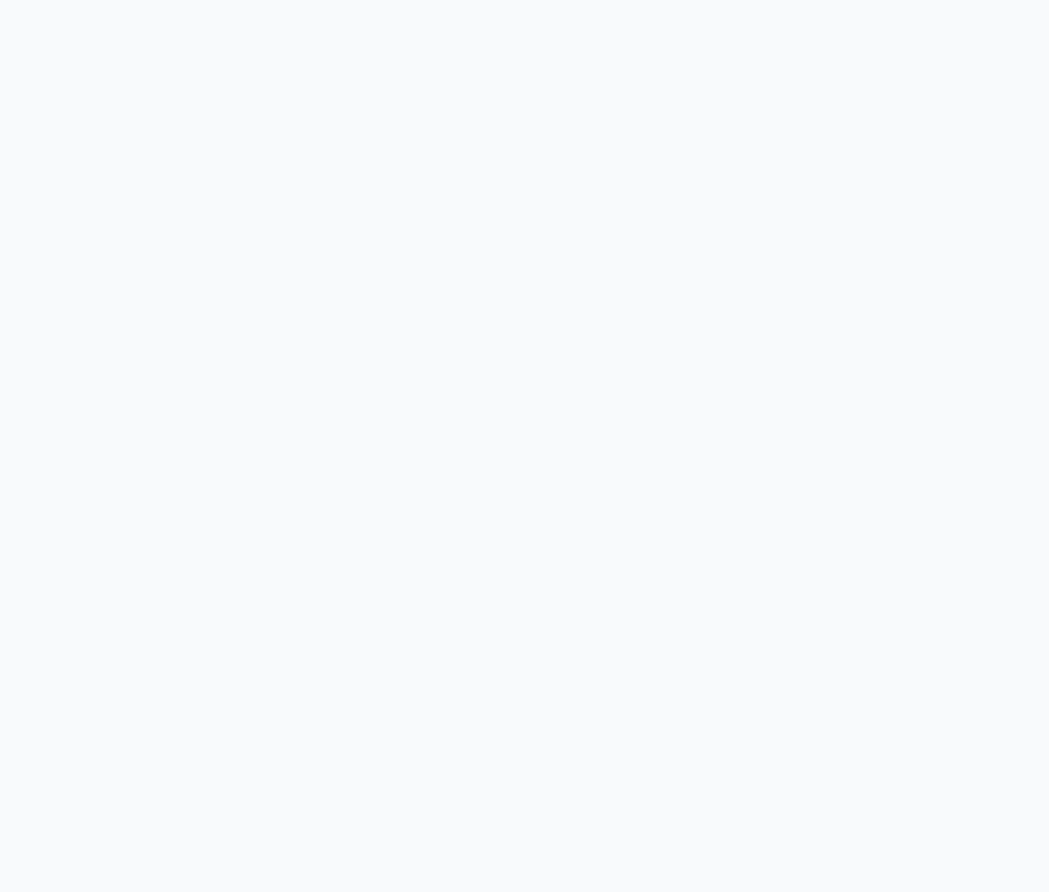
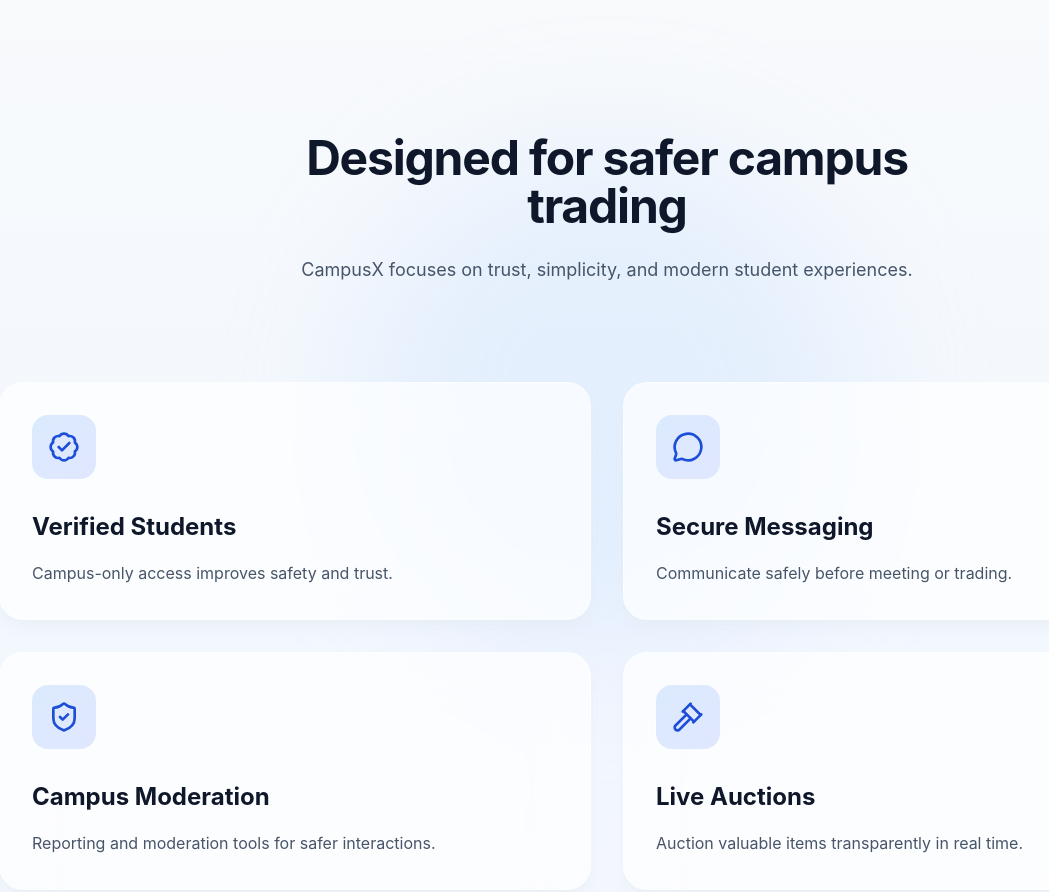
Before and after one commit to Chamindu18/CampusX, a Next.js app in the folder frontend/: page / in a window 1280 px wide. Shown: the part 1580-2472 px from the top of the page, without its empty margins (33-1082 px from the left). Before the commit the page ends 1570 px from the top, so only its background shows below. Built offline with nearby package versions, Linux system fonts and the light colour scheme.

Commit message:
feat: create animated homepage features section

```diff
--- a/frontend/src/app/page.tsx
+++ b/frontend/src/app/page.tsx
@@ -6,6 +6,7 @@
 
 import { HeroSection } from "@/components/sections/home/HeroSection";
 import { CategoriesSection } from "@/components/sections/home/CategoriesSection";
+import { FeaturesSection } from "@/components/sections/home/FeaturesSection";
 
 export default function HomePage() {
   return (
@@ -18,6 +19,9 @@
 
       {/* Categories */}
       <CategoriesSection />
+
+      {/* Features */}
+      <FeaturesSection />
     </main>
   );
 }
--- /dev/null
+++ b/frontend/src/components/sections/home/FeaturesSection.tsx
@@ -0,0 +1,97 @@
+"use client";
+
+/**
+ * Homepage features section.
+ */
+
+import { motion } from "framer-motion";
+
+import { features } from "@/constants/home";
+
+import { Container } from "@/components/ui/Container";
+import { FeatureCard } from "@/components/ui/FeatureCard";
+import { Reveal } from "@/components/ui/Reveal";
+import { SectionTitle } from "@/components/ui/SectionTitle";
+
+export function FeaturesSection() {
+  return (
+    <section
+      id="features"
+      className="
+        relative
+        overflow-hidden
+        py-36
+      "
+    >
+      {/* Atmospheric Background */}
+      <div
+        className="
+          absolute
+          inset-0
+          bg-gradient-to-b
+          from-transparent
+          via-blue-50/60
+          to-indigo-50/50
+        "
+      />
+
+      {/* Blur Glow */}
+      <div
+        className="
+          absolute
+          left-1/2
+          top-40
+          h-[500px]
+          w-[500px]
+          -translate-x-1/2
+          rounded-full
+          bg-blue-200/30
+          blur-3xl
+        "
+      />
+
+      <Container className="relative z-10">
+        {/* Section Heading */}
+        <Reveal>
+          <SectionTitle
+            title="Designed for safer campus trading"
+            subtitle="CampusX focuses on trust, simplicity, and modern student experiences."
+          />
+        </Reveal>
+
+        {/* Features Grid */}
+        <div className="mt-24 grid gap-8 lg:grid-cols-2">
+          {features.map((feature, index) => (
+            <motion.div
+              key={feature.title}
+              initial={{
+                opacity: 0,
+                y: 50,
+              }}
+              whileInView={{
+                opacity: 1,
+                y: 0,
+              }}
+              viewport={{
+                once: true,
+                amount: 0.2,
+              }}
+              transition={{
+                duration: 0.7,
+                delay: index * 0.12,
+              }}
+            >
+              <FeatureCard
+                title={feature.title}
+                description={
+                  feature.description
+                }
+                icon={feature.icon}
+              />
+            </motion.div>
+          ))}
+        </div>
+      </Container>
+    </section>
+  );
+}
--- /dev/null
+++ b/frontend/src/components/ui/FeatureCard.tsx
@@ -0,0 +1,89 @@
+"use client";
+
+/**
+ * Premium feature card.
+ */
+
+import { motion } from "framer-motion";
+
+interface FeatureCardProps {
+  title: string;
+  description: string;
+  icon: React.ElementType;
+}
+
+export function FeatureCard({
+  title,
+  description,
+  icon: Icon,
+}: FeatureCardProps) {
+  return (
+    <motion.div
+      whileHover={{
+        y: -8,
+      }}
+      transition={{
+        duration: 0.25,
+      }}
+      className="
+        group
+        relative
+        overflow-hidden
+        rounded-3xl
+        border
+        border-white/40
+        bg-white/70
+        p-8
+        shadow-lg
+        shadow-slate-200/40
+        backdrop-blur-xl
+      "
+    >
+      {/* Glow Layer */}
+      <div
+        className="
+          absolute
+          inset-0
+          bg-gradient-to-br
+          from-blue-100/0
+          via-indigo-100/0
+          to-indigo-200/20
+          opacity-0
+          transition
+          duration-500
+          group-hover:opacity-100
+        "
+      />
+
+      {/* Icon */}
+      <div
+        className="
+          relative
+          flex
+          h-16
+          w-16
+          items-center
+          justify-center
+          rounded-2xl
+          bg-gradient-to-br
+          from-blue-100
+          to-indigo-100
+          text-blue-700
+        "
+      >
+        <Icon className="h-8 w-8" />
+      </div>
+
+      {/* Content */}
+      <div className="relative mt-8">
+        <h3 className="text-2xl font-bold text-slate-900">
+          {title}
+        </h3>
+
+        <p className="mt-4 leading-7 text-slate-600">
+          {description}
+        </p>
+      </div>
+    </motion.div>
+  );
+}
```
